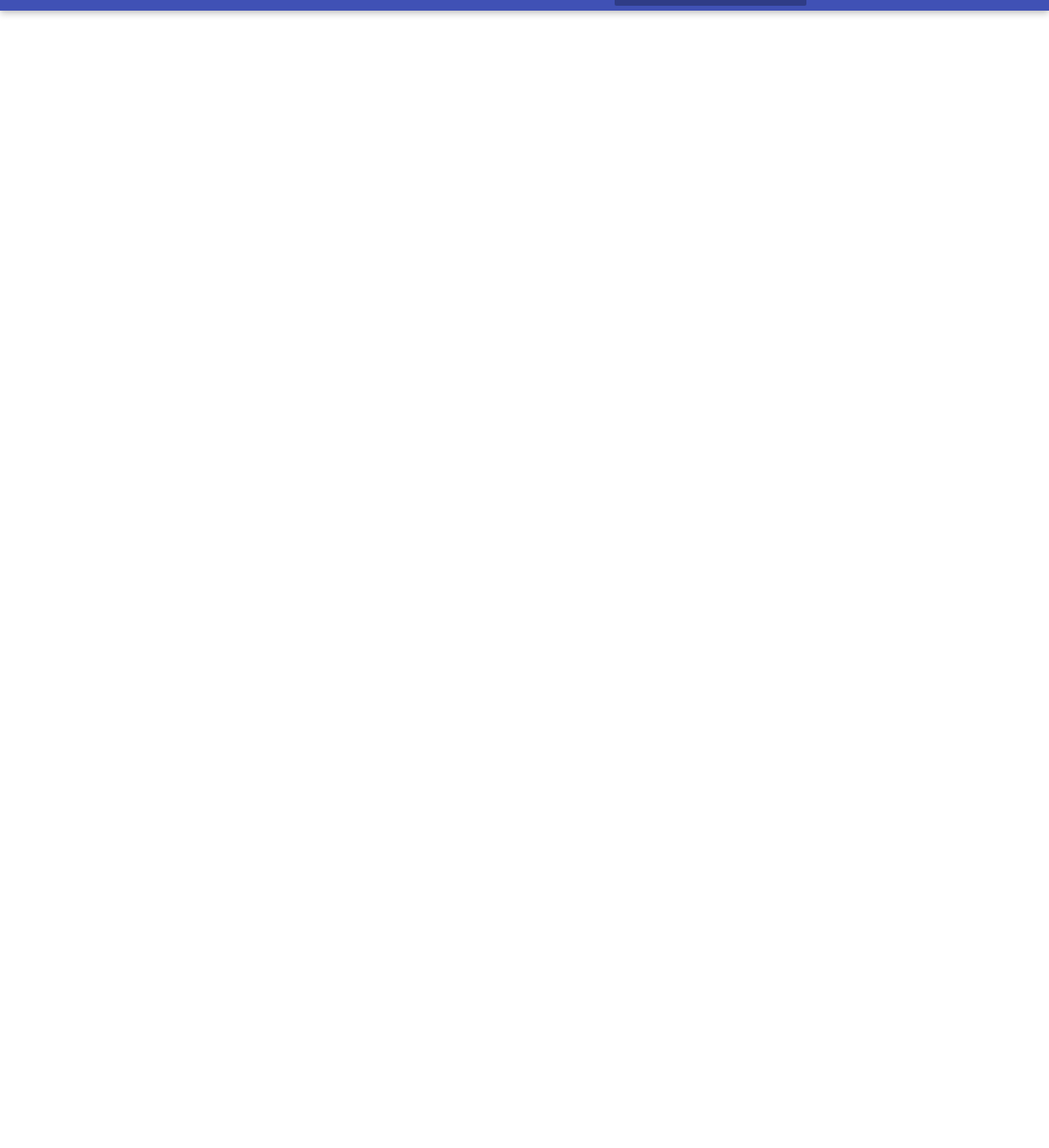
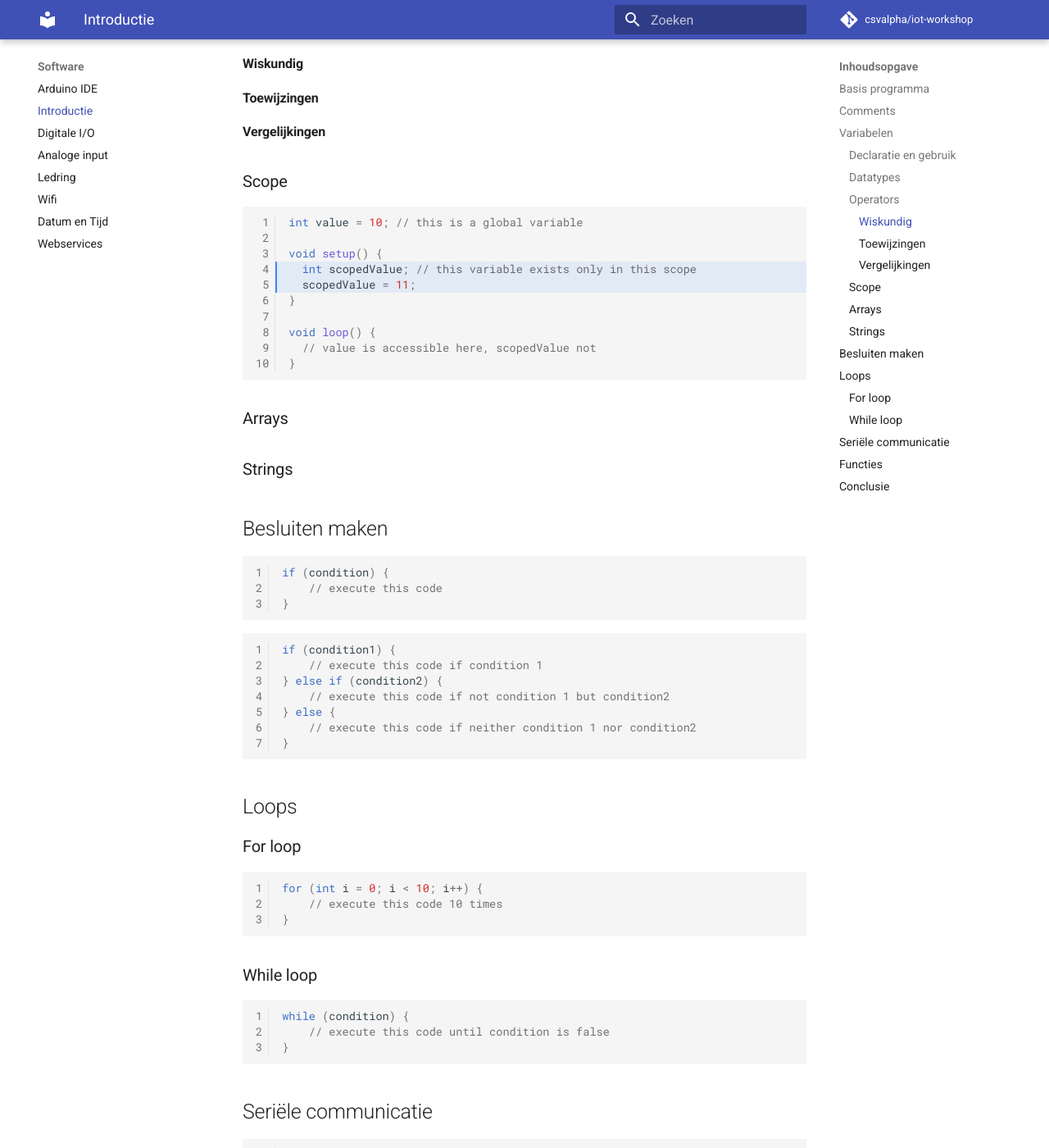
Before and after one commit to csvalpha/iot-workshop, an MkDocs documentation site: the page built from docs/software/introductie.md, in a window 1280 px wide and 1400 px high, scrolled down 1387 px. Shown: the whole window at 82% size. Built offline with MkDocs 1.6.1 and Material for MkDocs 9.7.7, drawn with Linux system fonts in a browser that asks for light colours; comment, search, counter and statistics services are not loaded; some of the changed text lies outside the part shown.

Commit message:
Add more info to software introduction

````diff
--- a/docs/software/introductie.md
+++ b/docs/software/introductie.md
@@ -1,19 +1,146 @@
 # Introductie
+
 
 ## Basis programma
 
+
+```arduino
+#include <Arduino.h>
+
+void setup() {
+  // put your setup code here, to run once:
+}
+
+void loop() {
+  // put your main code here, to run repeatedly:
+}
+```
+
+## Comments
+```arduino
+// single line comment
+```
+
+```arduino
+/*
+ Multi
+ line
+ comment
+*/
+```
+
 ## Variabelen
 
+### Declaratie en gebruik
+```arduino
+int variable;
+```
+
+```arduino
+int variable = 0;
+variable = 10;
+```
+
 ### Datatypes
+| Naam                  | Keyword  | Omschrijving                       | Minimum     | Maximum    |
+|-----------------------|----------|------------------------------------|-------------|------------|
+| Integer               | `int`    | Gehele getallen                    | -2147483648 | 2147483647 |
+| Character             | `char`   | Letters                            | 0           | 255        |
+| Boolean               | `bool`   | Waar of niet waar                  | 0 (`False`) | 1 (`True`) |
+| Floating point        | `float`  | Kommagetallen                      |             |            |
+| Double floating point | `double` | Kommagetallen met dubbele precisie |             |            |
+
+### Operators
+
+#### Wiskundig
+
+
+#### Toewijzingen
+
+#### Vergelijkingen
+
 
 ### Scope
 
-## If else
+```arduino hl_lines="4 5"
+int value = 10; // this is a global variable
+
+void setup() {
+  int scopedValue; // this variable exists only in this scope
+  scopedValue = 11;
+}
+
+void loop() {
+  // value is accessible here, scopedValue not
+}
+```
+### Arrays
+
+### Strings
+
+## Besluiten maken
+
+```arduino
+if (condition) {
+    // execute this code
+}
+```
+
+```arduino
+if (condition1) {
+    // execute this code if condition 1
+} else if (condition2) {
+    // execute this code if not condition 1 but condition2
+} else {
+    // execute this code if neither condition 1 nor condition2
+}
+```
 
 ## Loops
 
 ### For loop
+```arduino
+for (int i = 0; i < 10; i++) {
+    // execute this code 10 times
+}
+```
 
 ### While loop
+```arduino
+while (condition) {
+    // execute this code until condition is false
+}
+```
+
+## Seriële communicatie
+```arduino
+#include <Arduino.h>
+
+void setup() {
+  // initialize serial communication at 9600 bits per second:
+  Serial.begin(9600);
+}
+
+void loop() {
+  // Print the line "Hello World!"
+  Serial.println("Hello World!");
+
+  // wait for 1 second before printing again
+  delay(1000);
+}
+```
 
 ## Functies
+```arduino
+void function() {
+    // execute code here
+}
+```
+
+```arduino
+int add(int param1, int param2) {
+    return param1 + param2;
+}
+```
+
+## Conclusie
--- a/mkdocs.yml
+++ b/mkdocs.yml
@@ -49,7 +49,6 @@ nav:
     - Wifi: 'software/wifi.md'
     - Datum en Tijd: 'software/datum-en-tijd.md'
     - Webservices: 'software/webservices.md'
-    - Meer informatie: 'software/meer-informatie.md'
   - Projecten:
     - Projectoverzicht: 'projecten/index.md'
     - Nachtlampje: 'projecten/nachtlampje.md'
````
Also changed, not shown: docs/software/meer-informatie.md (deleted, +0 -1 lines), 6 other files.
